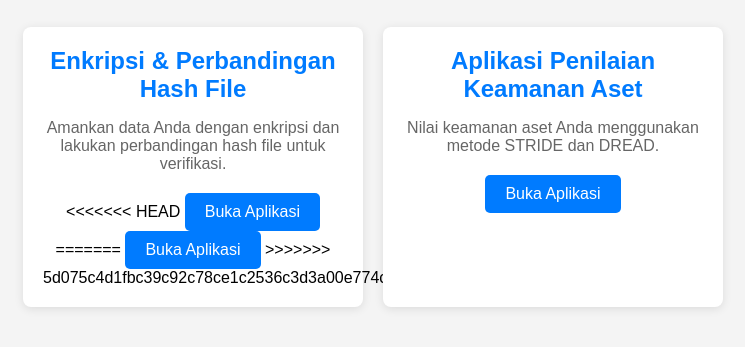
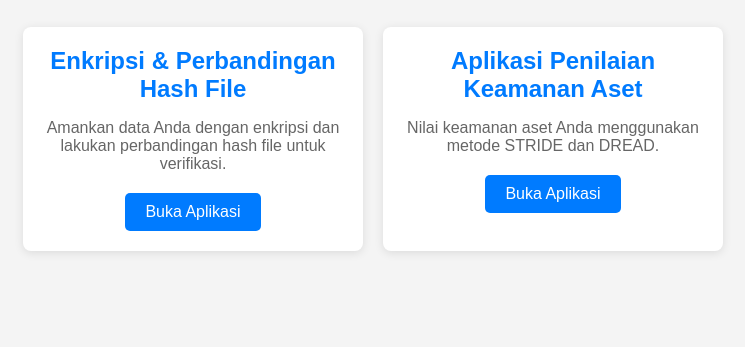
Before and after one commit to praktikum-KeamananSistemInformasi/714220045_NayakaTaqwa, a plain HTML site: page index.html in a window 1280 px wide. Shown: the part 81-428 px from the top of the page, without its empty margins (267-1012 px from the left). Drawn offline with Linux system fonts and the light colour scheme.

Commit message:
fix error

```diff
--- a/index.html
+++ b/index.html
@@ -12,11 +12,7 @@
         <div class="card">
             <h2>Enkripsi & Perbandingan Hash File</h2>
             <p>Amankan data Anda dengan enkripsi dan lakukan perbandingan hash file untuk verifikasi.</p>
-<<<<<<< HEAD
             <a href="./praktikum_1/dekripsi.html.html" class="btn">Buka Aplikasi</a>
-=======
-            <a href="/praktikum_1/dekripsi.html" class="btn">Buka Aplikasi</a>
->>>>>>> 5d075c4d1fbc39c92c78ce1c2536c3d3a00e774c
         </div>
         <div class="card">
             <h2>Aplikasi Penilaian Keamanan Aset</h2>
```
